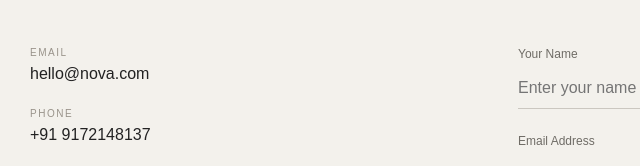
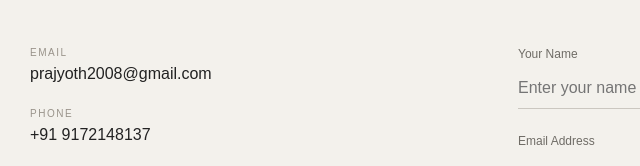
Before and after one commit to prajyoth2008-debug/html-project, a plain HTML site: page index.html in a window 1280 px wide. Shown: the part 4031-4197 px from the top of the page, 60-700 px from the left. Drawn offline with Linux system fonts and the light colour scheme.

Commit message:
Update email address in contact section

```diff
--- a/index.html
+++ b/index.html
@@ -714,8 +714,8 @@
                                 EMAIL
                             </span>
 
-                            <a href="mailto:hello@nova.com">
-                                hello@nova.com
+                            <a href="mailto:prajyoth2008@gmail.com">
+                               prajyoth2008@gmail.com
                             </a>
 
                         </div>
```
